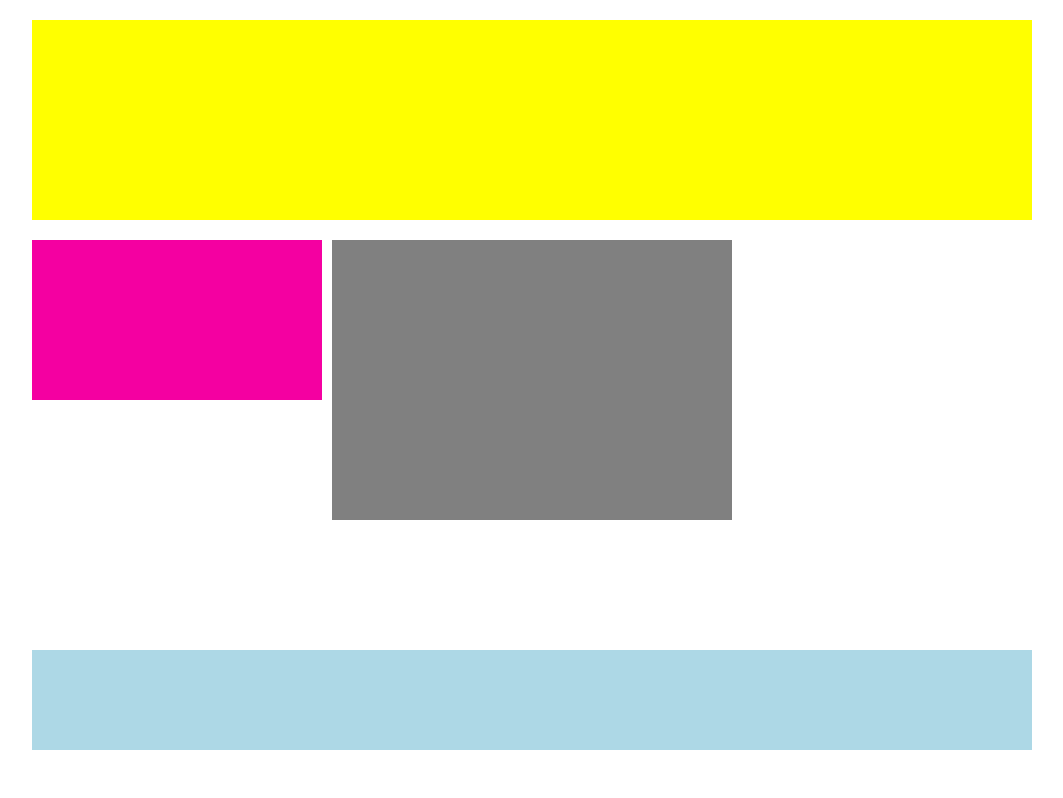
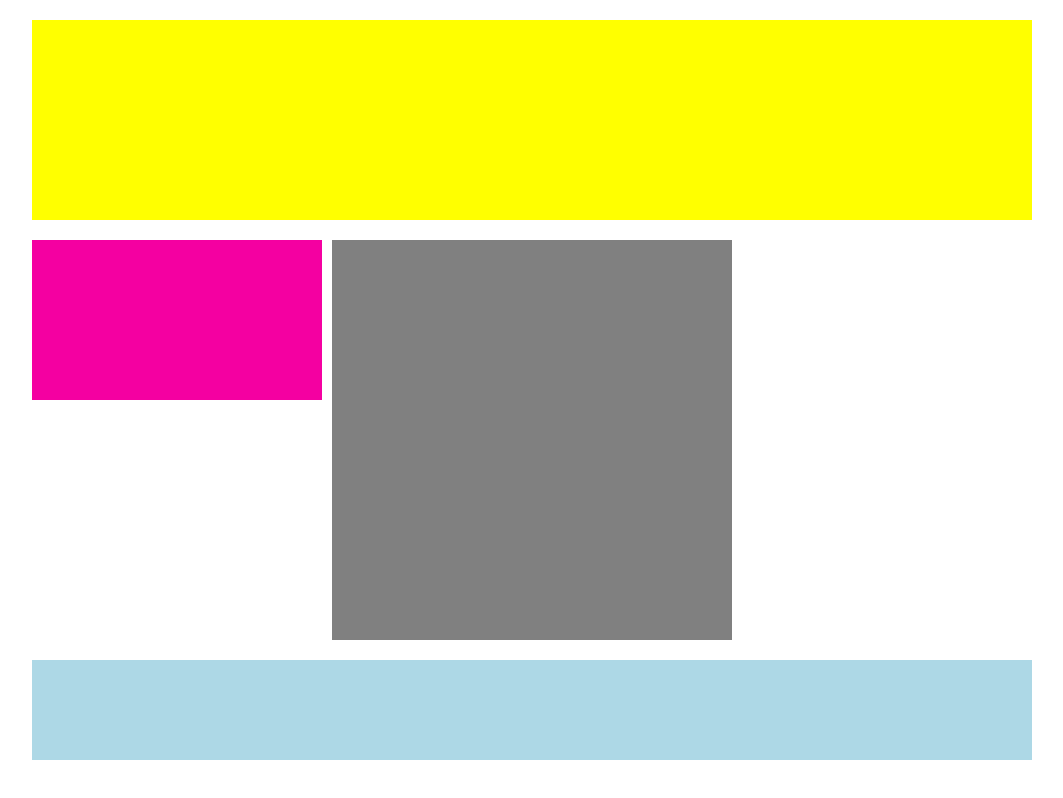
Before and after one commit to emanuelespa/htmlcss-struttura-wp, a plain HTML site: page index.html in a window 1280 px wide. Shown: the whole page, without its empty margins (108-1171 px from the left). Drawn offline with Linux system fonts and the light colour scheme.

Commit message:
altezza 2

```diff
--- a/css/style.css
+++ b/css/style.css
@@ -36,7 +36,7 @@ main::after{
 
 .col-central{
   float: left;
-  height: 70%;
+  height: 100%;
   width: 40%;
   background-color: grey;
 }
@@ -45,4 +45,5 @@ main::after{
 footer{
   height: 100px;
   background-color: lightblue;
+  margin: 20px 0;
 }
```
